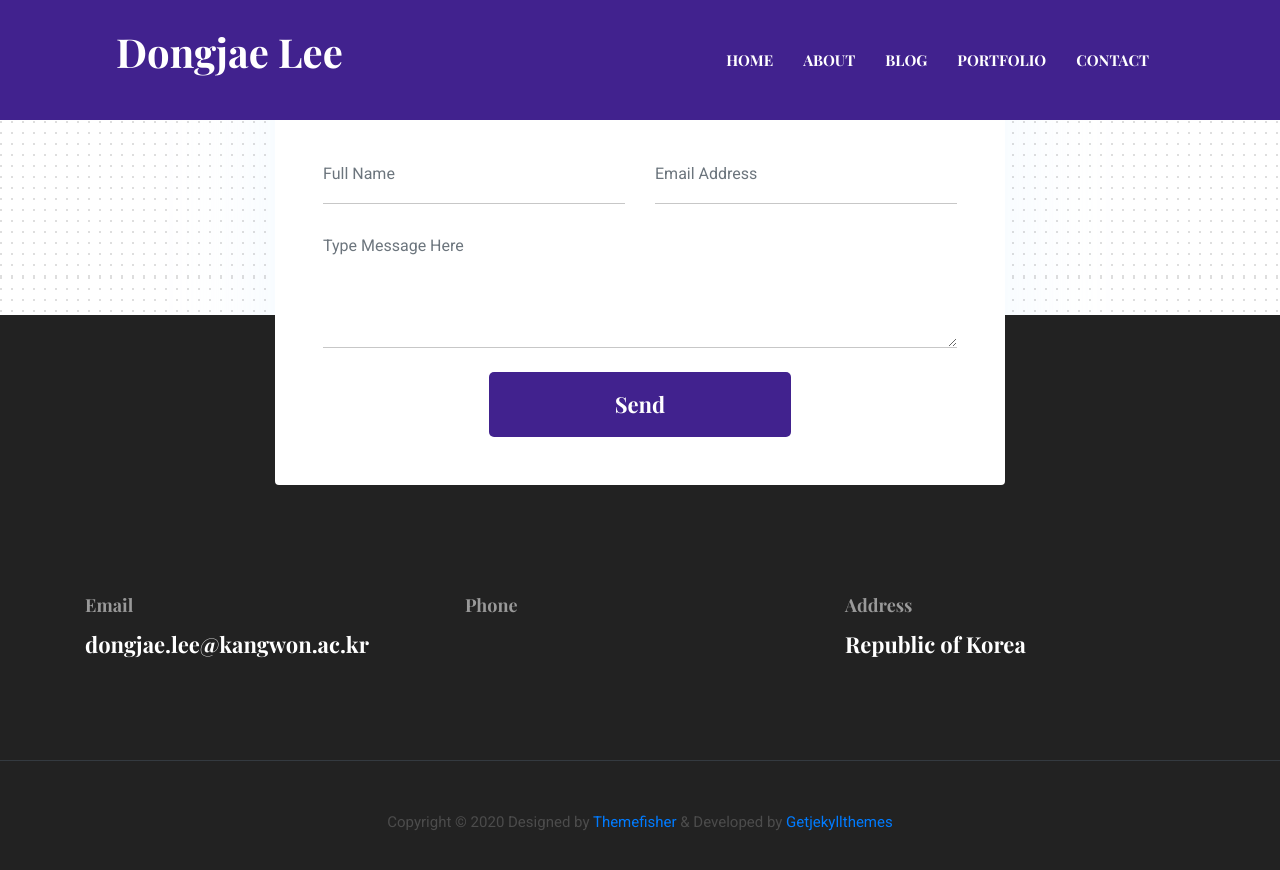
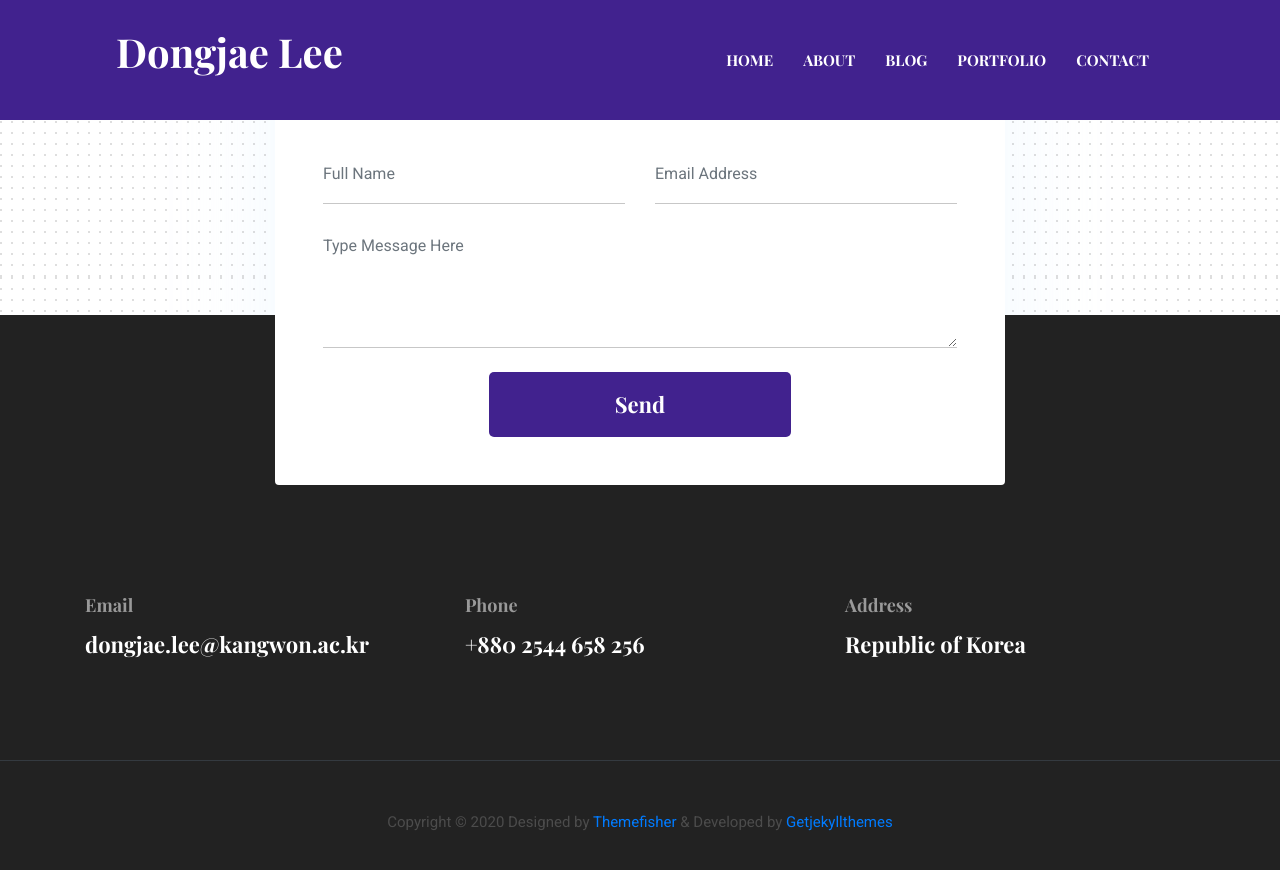
Before and after one commit to DongjaeLee-Dd2dD2/DongjaeLee-Dd2dD2.github.io, a Jekyll site: the page built from index.html, in a window 1280 px wide and 900 px high, scrolled down 6454 px. Shown: the top 870 px of the window. Built offline with Jekyll 4.4.1, drawn with Linux system fonts in a browser that asks for light colours.

Commit message:
Update settings.yml

```diff
--- a/_data/settings.yml
+++ b/_data/settings.yml
@@ -7,6 +7,7 @@ logo:
 author: themefisher
 description: this is meta description
 email: dongjae.lee@kangwon.ac.kr
+phone: +880 2544 658 256
 address: Republic of Korea
 copyright: Copyright &copy; 2020 Designed by [Themefisher](https://themefisher.com) & Developed by [Getjekyllthemes](https://getjekyllthemes.com)
 
```
